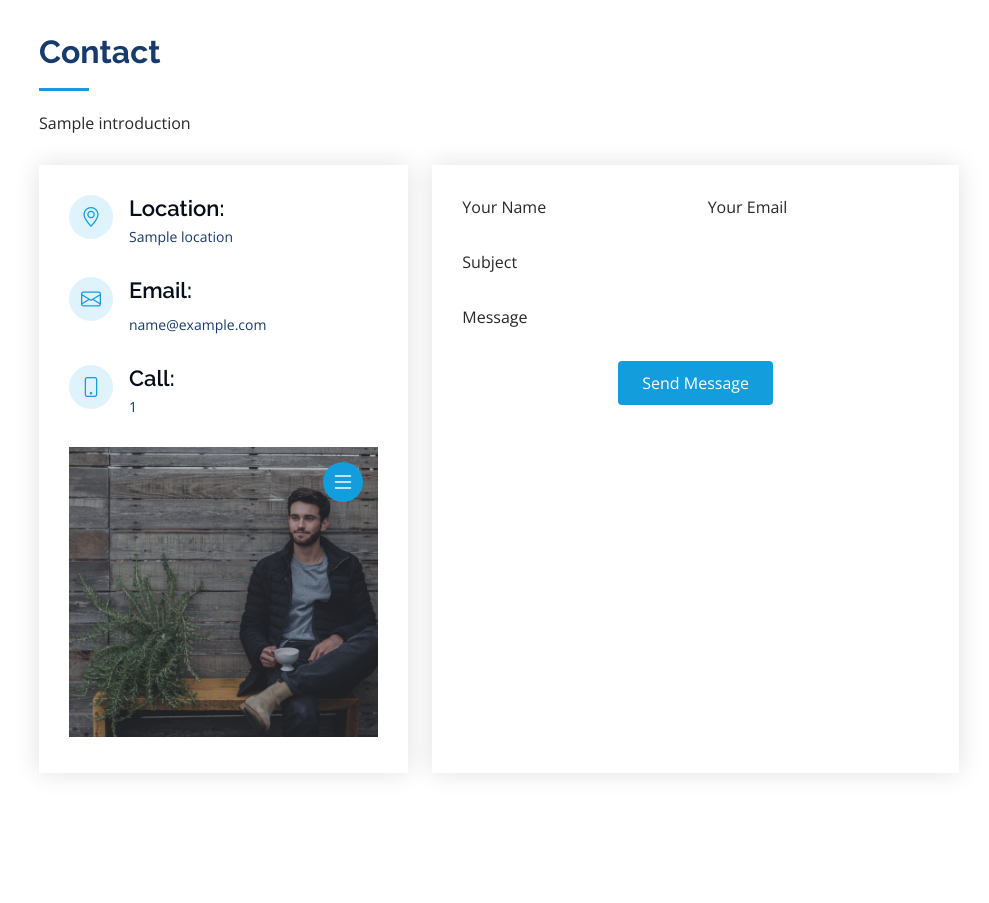
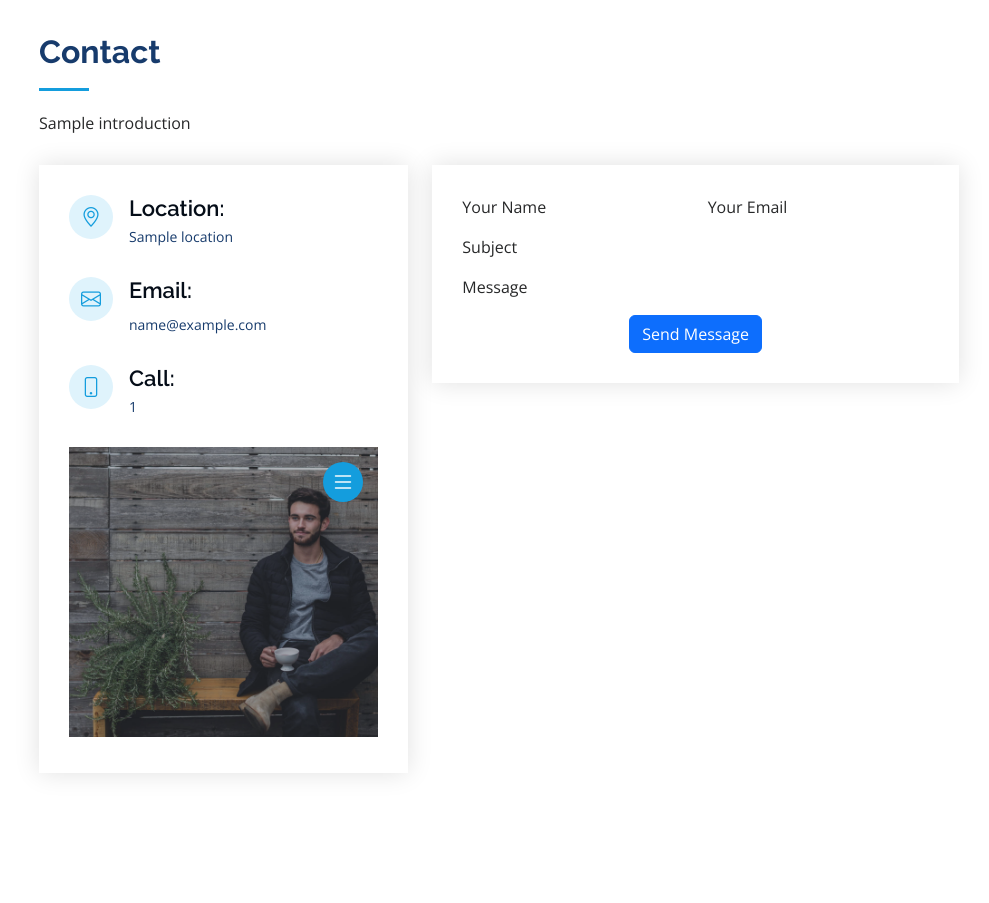
Before and after one commit to fourofclubs001/Portfolio, a Flask app: template templates/index.html in a window 1280 px wide. Shown: the part 4386-5289 px from the top of the page, without its empty margins (291-1280 px from the left). Run offline with Flask 3, Linux system fonts and the light colour scheme; the template is opened without the code that fills it: most values are stand-ins (such as "Sample title", 1, 10 or a date in 2020); grey boxes marked "Sample" are stand-in pictures; some libraries are stand-ins or nearby versions.

Commit message:
fix contact form look

```diff
--- a/modules/ContactForm.py
+++ b/modules/ContactForm.py
@@ -25,7 +25,7 @@ class ContactForm(FlaskForm):
 
 	message_atributtes = {
 		"class":"form-control",
-		"rows":"10"
+		"rows":"14"
 	}
 
 	name = StringField('Name', validators=[InputRequired()],
--- a/templates/contact.html
+++ b/templates/contact.html
@@ -36,8 +36,8 @@
 
       </div>
 
-      <div class="col-lg-7 mt-5 mt-lg-0 d-flex align-items-stretch">
-        <form action="/" method="post" role="form" class="php-email-form">
+      <div class="col-lg-7 mt-5 mt-lg-0">
+        <form action="/" method="post" role="form" class = "info">
           <div class="row">
             <div class="form-group col-md-6">
               <label for="name">Your Name</label>
@@ -48,25 +48,20 @@
               {{ info['form'].email() }}
             </div>
           </div>
-          <div class="form-group">
+          <div class="form-group mt-3">
             <label for="name">Subject</label>
             {{ info['form'].subject() }}
           </div>
-          <div class="form-group">
+          <div class="form-group mt-3">
             <label for="name">Message</label>
             {{ info['form'].message() }}
           </div>
-          <div class="my-3">
-            <div class="loading">Loading</div>
-            <div class="error-message"></div>
-            <div class="sent-message">Your message has been sent. Thank you!</div>
+          <div class = "form-group text-center">
+            <button type="submit" class = "btn btn-primary mt-3">Send Message</button>
           </div>
-          <div class="text-center"><button type="submit">Send Message</button></div>
         </form>
       </div>
-
     </div>
-
   </div>
 </section><!-- End Contact Section -->
 
```
Also changed, not shown: contact_form_model.PNG (added).
